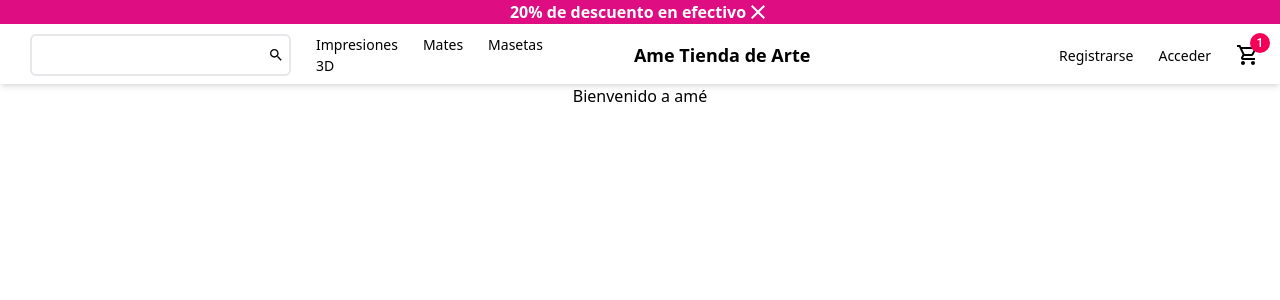
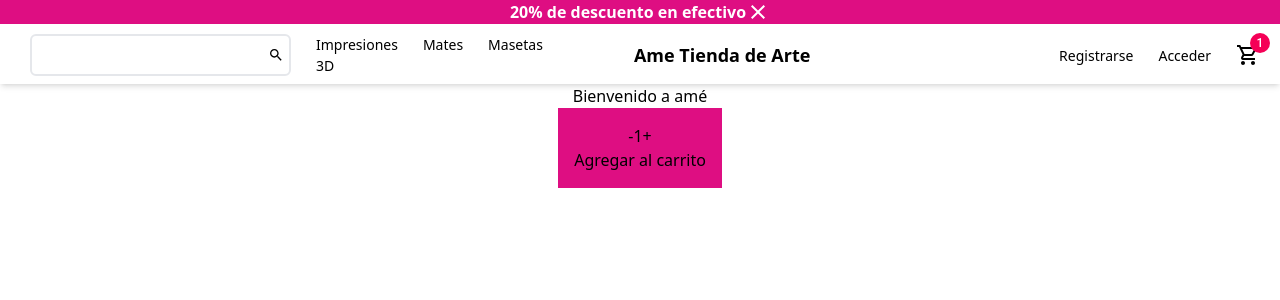
Before and after one commit to gemadev/ecommerce-martinez-adalid, a React (Create React App) app: page / in a window 1280 px wide. Shown: the top 300 px of the page. Built offline with nearby package versions, Linux system fonts and the light colour scheme.

Commit message:
ItemCount

```diff
--- /dev/null
+++ b/src/components/ItemCount.jsx
@@ -0,0 +1,33 @@
+import './itemCount.css';
+
+import React,{useState, useEffect} from 'react';
+
+export const ItemCount = ({initial, stock, onAdd}) => {
+    const [count, setCount] = useState(parseInt(initial));
+
+    const decrease = () => {
+        setCount(count - 1);
+    }
+
+    const increase = () => {
+        setCount(count + 1);
+    }
+
+    useEffect(() => {
+        setCount(parseInt(initial));
+
+    }, [initial])
+
+    return (
+        <div className='counter'>
+            <button disabled={count <= 1} onClick={decrease}>-</button>
+            <span>{count}</span>
+            <button disabled={count >= stock} onClick={increase}>+</button>
+            <div>
+                <button disabled={stock <=0} onClick={() => onAdd(count)}> Agregar al carrito</button>
+        </div>
+    </div>
+    );
+}
+
+export default ItemCount;
--- a/src/components/ItemListContainer.jsx
+++ b/src/components/ItemListContainer.jsx
@@ -1,9 +1,16 @@
+import ItemCount from "./ItemCount";
 import React from "react";
 
 const ItemListContainer = ({greeting}) => {
+
+  const onAdd = (quantity) => {
+      console.log(`Usted quiere ${quantity} unidades`)
+  }
+
   return (
     <div className="landing">
       <span className=" flex flex-1 items-center justify-center">{greeting}</span>
+      <ItemCount initial={1} stock={10} onAdd={onAdd}/>
     </div>
   );
 };
--- a/src/components/Navbar.jsx
+++ b/src/components/Navbar.jsx
@@ -8,7 +8,7 @@
     <div className="navbar h-[60px] shadow-md relative z-10">
       <div className="wrapper pl-[20px] pr-[20px] pt-[10px] pb-[10px]
         flex justify-between items-center">
-            {/*left div */}
+{/*left div */}
         <div className="left flex flex-1 item-center">
           <div className="searchInput flex border-[2px] border-solid
           border-lighgrey rounded-md items-center ml-[10px] p-[5px]
@@ -25,7 +25,7 @@
         <div className="center flex-1 text-center" >
             <div className="logo font-bold text-lg">Ame Tienda de Arte</div>
         </div>
-        {/* Right div */}
+{/* Right div */}
         <div className="right flex flex-1 items-center justify-end">
             <div className={style}>Registrarse</div>
             <div className={style}>Acceder</div>
--- /dev/null
+++ b/src/components/itemCount.css
@@ -0,0 +1,7 @@
+.counter{
+    width: fit-content;
+    background-color: #de0e82;
+    margin: auto;
+    padding: 1rem;
+    text-align: center;
+}
```
